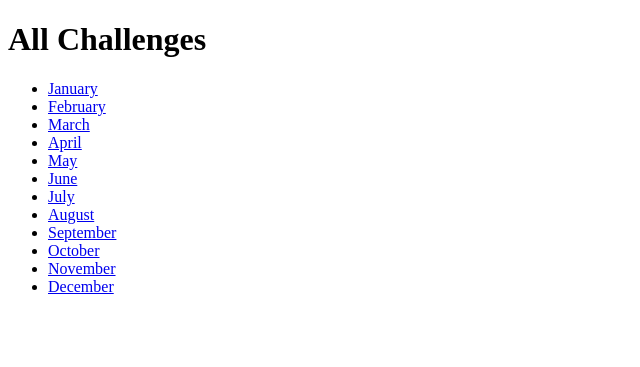
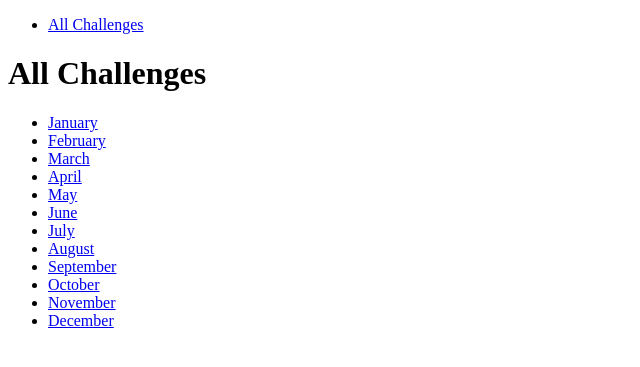
Before and after one commit to yahya-sh/monthly_challenges, a Django app: page /challenges/ in a window 1280 px wide. Shown: the top 367 px of the page, without its empty margins (0-640 px from the left). Run offline with Django 5.2, Linux system fonts and the light colour scheme.

Commit message:
Add header.html that can be included across all pages

```diff
--- /dev/null
+++ b/challenges/templates/challenges/includes/header.html
@@ -0,0 +1,7 @@
+<header>
+    <nav>
+        <ul>
+            <li><a href="{% url "index" %}">All Challenges</a></li>
+        </ul>
+    </nav>
+</header>
--- a/challenges/templates/challenges/index.html
+++ b/challenges/templates/challenges/index.html
@@ -1,6 +1,7 @@
 {% extends "base.html" %}
 {% block page_title %}All Challenges{% endblock page_title %}
 {% block content %}
+    {% include "challenges/includes/header.html" %}
     <h1>All Challenges</h1>
     <ul>
         {% for month in months %}
--- a/challenges/templates/challenges/monthly-challenge.html
+++ b/challenges/templates/challenges/monthly-challenge.html
@@ -1,6 +1,7 @@
 {% extends "base.html" %}
 {% block page_title %}{{ month|title }} Challenge{% endblock page_title %}
 {% block content %}
+    {% include "challenges/includes/header.html" %}
     <h1>{{ month|title  }} Challenge</h1>
     {% if challenge is not None %}
     <h2>{{challenge}}</h2>
--- a/challenges/urls.py
+++ b/challenges/urls.py
@@ -2,7 +2,7 @@ from django.urls import path
 from . import views
 
 urlpatterns = [
-    path("", views.index),
+    path("", views.index, name='index'),
     path("<int:month>/", views.month_by_number),
     path("<str:month>/", views.month_by_str, name='monthly-challenge'),
 ]
```
